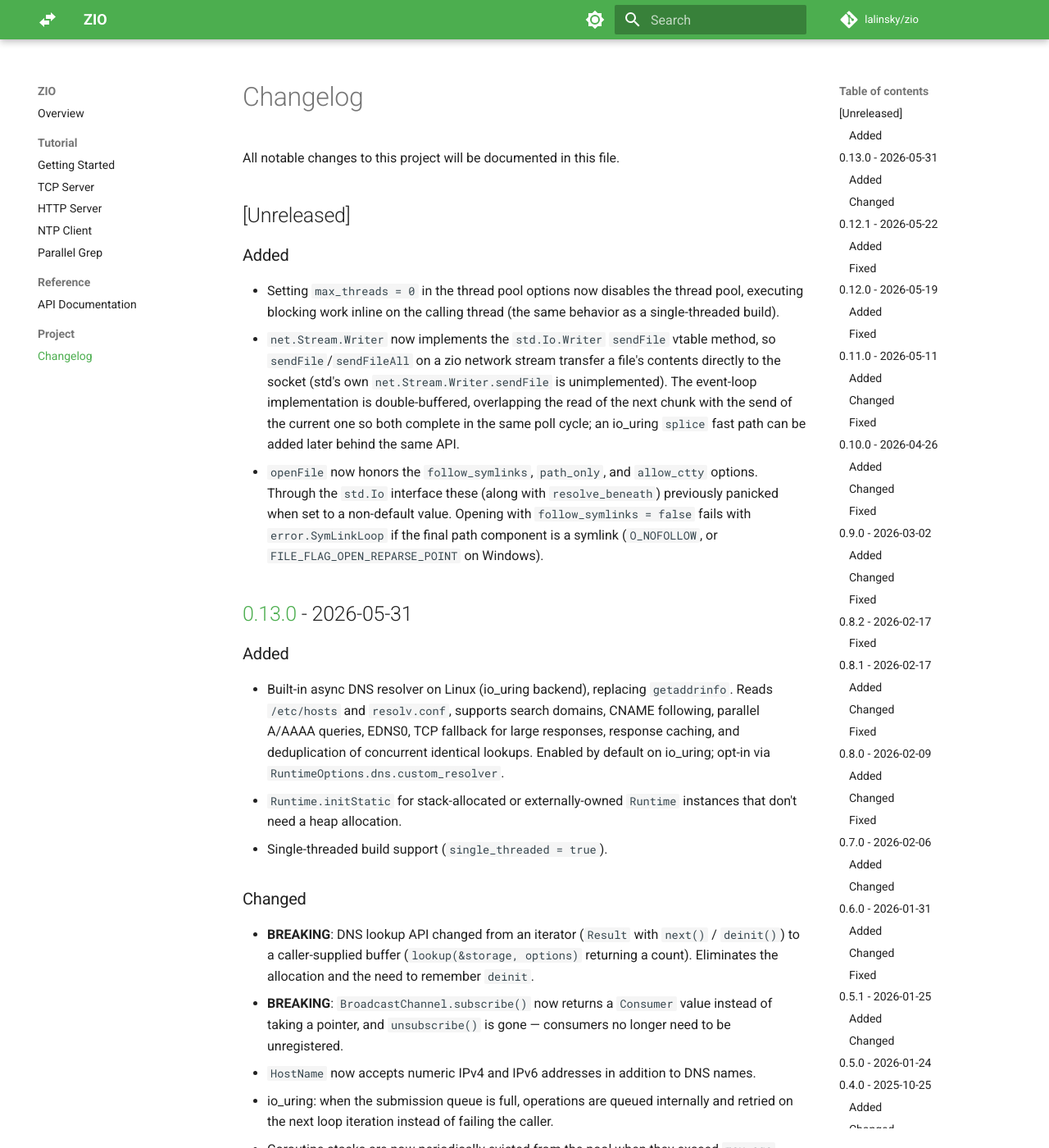
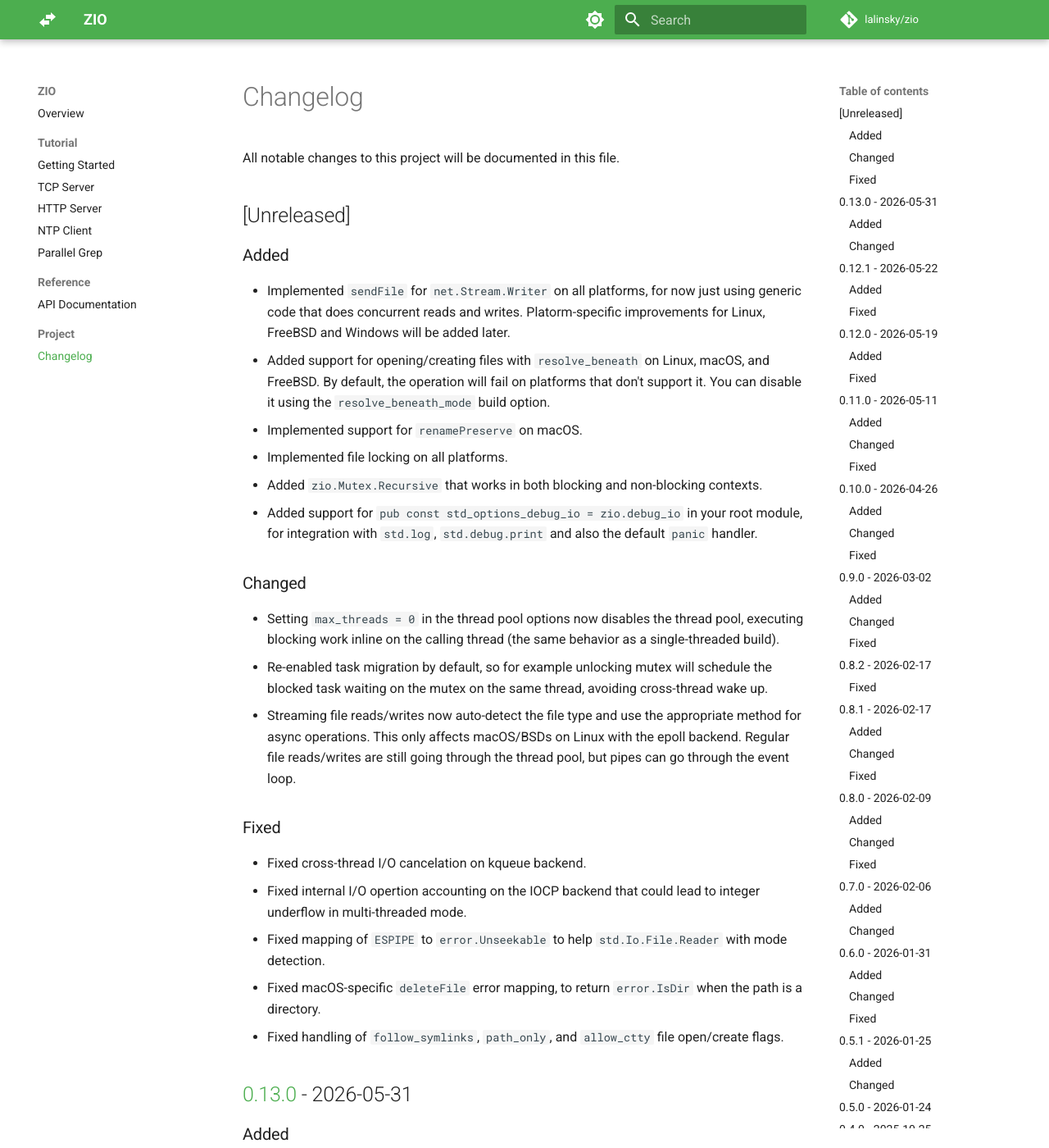
Before and after one commit to lalinsky/zio, an MkDocs documentation site: the page built from docs/changelog.md, in a window 1280 px wide and 1400 px high. Shown: the whole window at 82% size. Built offline with MkDocs 1.6.1 and Material for MkDocs 9.7.7, drawn with Linux system fonts in a browser that asks for light colours; comment, search, counter and statistics services are not loaded.

Commit message:
Update changelog

```diff
--- a/docs/changelog.md
+++ b/docs/changelog.md
@@ -6,17 +6,36 @@ All notable changes to this project will be documented in this file.
 
 ### Added
 
+- Implemented `sendFile` for `net.Stream.Writer` on all platforms, for now just using generic code
+  that does concurrent reads and writes. Platorm-specific improvements for Linux, FreeBSD and Windows
+  will be added later.
+- Added support for opening/creating files with `resolve_beneath` on Linux, macOS, and FreeBSD.
+  By default, the operation will fail on platforms that don't support it. You can disable it
+  using the `resolve_beneath_mode` build option.
+- Implemented support for `renamePreserve` on macOS.
+- Implemented file locking on all platforms.
+- Added `zio.Mutex.Recursive` that works in both blocking and non-blocking contexts.
+- Added support for `pub const std_options_debug_io = zio.debug_io` in your root module,
+  for integration with `std.log`, `std.debug.print` and also the default `panic` handler.
+
+### Changed
+
 - Setting `max_threads = 0` in the thread pool options now disables the thread pool, executing
   blocking work inline on the calling thread (the same behavior as a single-threaded build).
-- `net.Stream.Writer` now implements the `std.Io.Writer` `sendFile` vtable method, so
-  `sendFile`/`sendFileAll` on a zio network stream transfer a file's contents directly to the socket
-  (std's own `net.Stream.Writer.sendFile` is unimplemented). The event-loop implementation is
-  double-buffered, overlapping the read of the next chunk with the send of the current one so both
-  complete in the same poll cycle; an io_uring `splice` fast path can be added later behind the same API.
-- `openFile` now honors the `follow_symlinks`, `path_only`, and `allow_ctty` options. Through the
-  `std.Io` interface these (along with `resolve_beneath`) previously panicked when set to a
-  non-default value. Opening with `follow_symlinks = false` fails with `error.SymLinkLoop` if the
-  final path component is a symlink (`O_NOFOLLOW`, or `FILE_FLAG_OPEN_REPARSE_POINT` on Windows).
+- Re-enabled task migration by default, so for example unlocking mutex will schedule the blocked
+  task waiting on the mutex on the same thread, avoiding cross-thread wake up.
+- Streaming file reads/writes now auto-detect the file type and use the appropriate method
+  for async operations. This only affects macOS/BSDs on Linux with the epoll backend.
+  Regular file reads/writes are still going through the thread pool, but pipes can go through
+  the event loop.
+
+### Fixed
+
+- Fixed cross-thread I/O cancelation on kqueue backend.
+- Fixed internal I/O opertion accounting on the IOCP backend that could lead to integer underflow in multi-threaded mode.
+- Fixed mapping of `ESPIPE` to `error.Unseekable` to help `std.Io.File.Reader` with mode detection.
+- Fixed macOS-specific `deleteFile` error mapping, to return `error.IsDir` when the path is a directory.
+- Fixed handling of `follow_symlinks`, `path_only`, and `allow_ctty` file open/create flags.
 
 ## [0.13.0] - 2026-05-31
 
```
